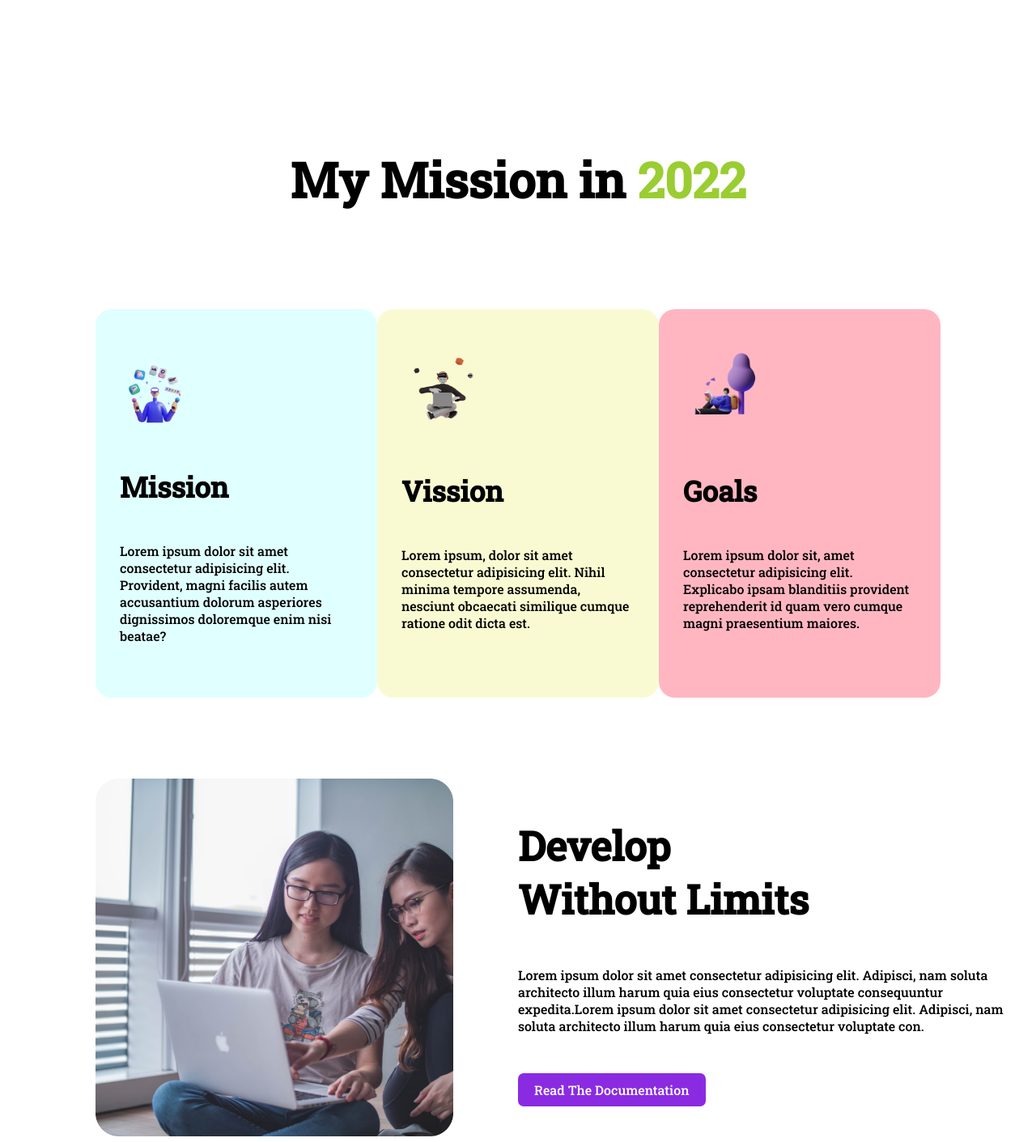
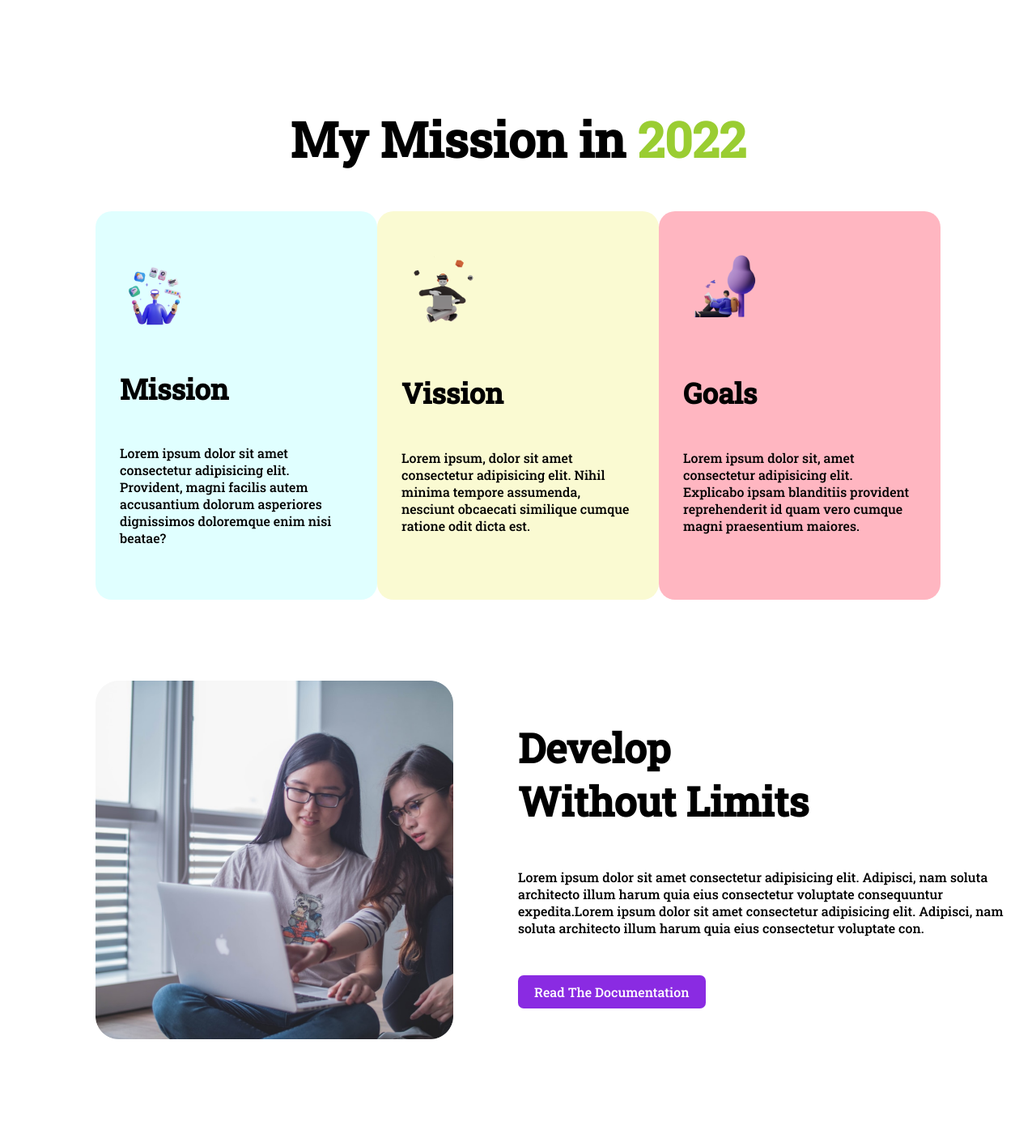
Before and after one commit to shawon-MG/First-proejctOf-hero, a plain HTML site: page index.html in a window 1280 px wide. Shown: the part 820-2231 px from the top of the page at 81% size. Drawn offline with Linux system fonts and the light colour scheme.

Commit message:
forth-commit

```diff
--- a/index.html
+++ b/index.html
@@ -8,11 +8,9 @@
     <link rel="preconnect" href="https://fonts.googleapis.com">
     <link rel="preconnect" href="https://fonts.gstatic.com" crossorigin>
     <link href="https://fonts.googleapis.com/css2?family=Roboto+Slab:wght@500&display=swap" rel="stylesheet">
-<!--
-    link rel="preconnect" href="https://fonts.googleapis.com">
+    <link rel="preconnect" href="https://fonts.googleapis.com">
     <link rel="preconnect" href="https://fonts.gstatic.com" crossorigin>
-    <link href="https://fonts.googleapis.com/css2?family=Lobster&family=Lora:wght@500&family=Mukta&family=Poppins&family=Roboto+Slab:wght@500&display=swap" rel="stylesheet"> -->
-
+    <link href="https://fonts.googleapis.com/css2?family=Lobster&family=Lora:wght@500&family=Mukta&family=Poppins&family=Roboto+Slab:wght@500&display=swap" rel="stylesheet">
     <link rel="stylesheet" href="style.css">
 </head>
 <body>
@@ -28,7 +26,7 @@
         </div>
     </section>
 
-    <h2>My Mission in <span class="dif-color-2nd-section">2022</span></h2><br>
+    <h2>My Mission in <span class="dif-color-2nd-section">2022</span></h2>
     <section id="margin-set">
         <div id="mission" class="widthOfThreeDivSection">
             <img src="mission-2022-main/images/illustrators/illustrator-1.png" alt="">
--- a/style.css
+++ b/style.css
@@ -20,7 +20,7 @@ h1 {
 }
 section {
   display: flex;
-  margin-bottom: 200px;
+  margin-bottom: 150px;
 }
 .widthOfTwoDivSection {
   width: 50%;
@@ -77,7 +77,7 @@ h4 {
   font-size: 35px;
 }
 footer {
-  /* font-family: "Lobster", cursive; */
+  font-family: "Lobster", cursive;
   color: white;
   background-color: rgb(8, 1, 1);
   text-align: center;
```
